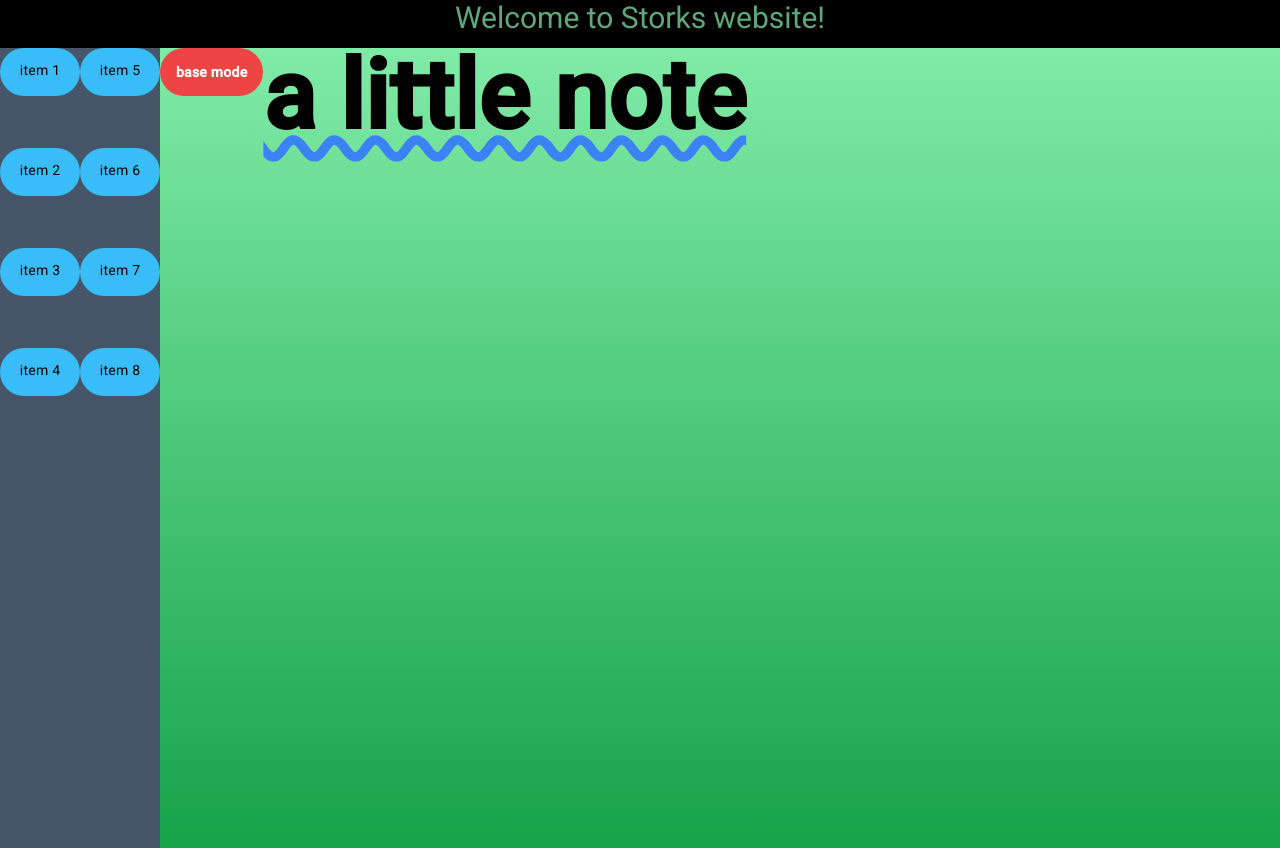
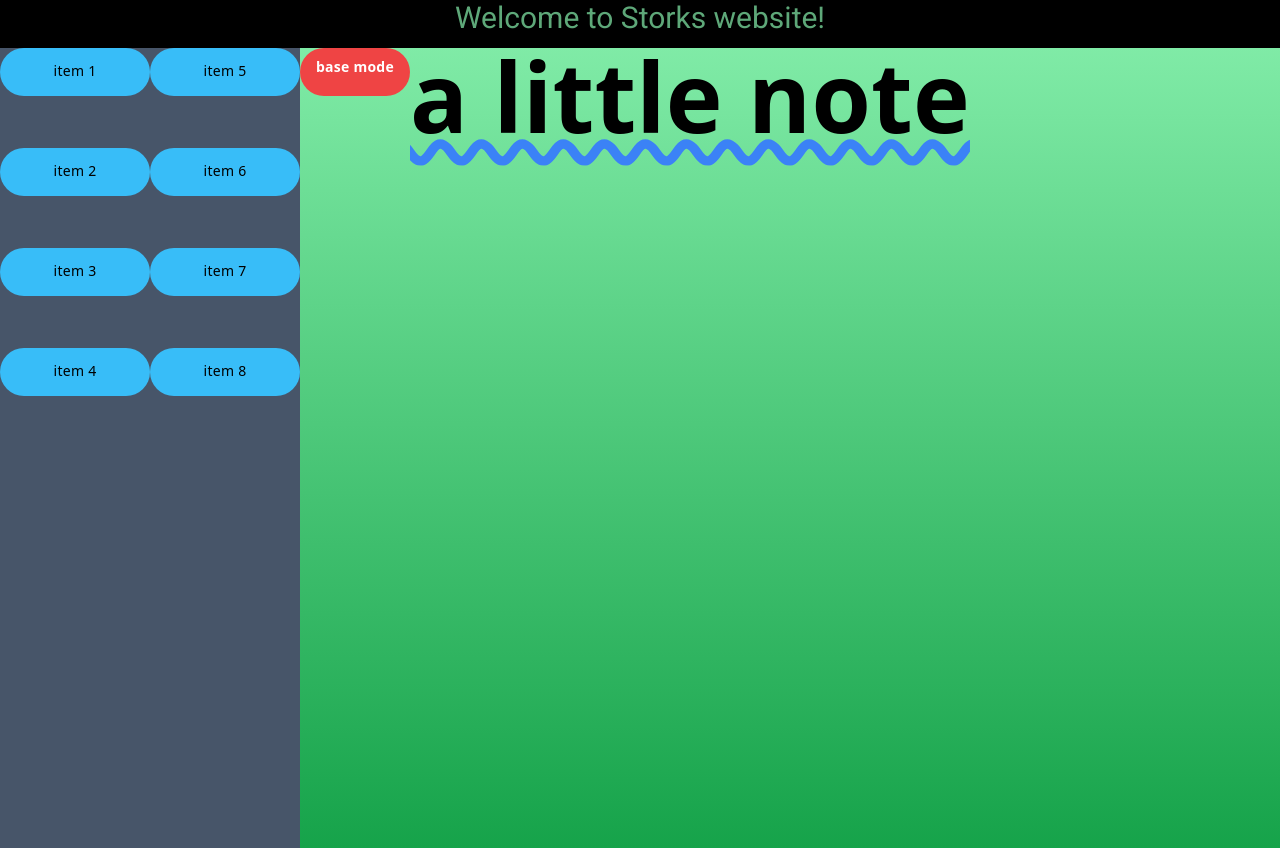
Before and after one commit to Storkzz/My-first-app, an Angular app in the folder first_webpage/: page / in a window 1280 px wide. Built offline with nearby package versions, Linux system fonts and the light colour scheme.

Commit message:
get your first conflicts bitch

```diff
--- a/first_webpage/src/app/app.component.html
+++ b/first_webpage/src/app/app.component.html
@@ -1,25 +1,54 @@
-<body class="h-auto w-auto bg-gradient-to-b from-green-300 to-green-600" >
-<div>
-  <h1 class="w-screen h-12 bg-black pb-4 text-3xl text-green-300 text-center text-opacity-70 font bold"> Welcome to Storks website!</h1>
+<div class="bg-gradient-to-b from-green-300 to-green-600">
+  <h1
+    class="w-screen h-12 bg-black pb-4 text-3xl text-green-300 text-center text-opacity-70 font bold"
+  >
+    Welcome to Storks website!
+  </h1>
   <div class="flex">
-    <div class="w-40 h-screen bg-slate-600">
-    <div class="grid-container">
-      <div class="grid-item h-12 p-3 rounded-full bg-sky-400"><button>item 1</button></div>
-      <div class="grid-item h-12 p-3 rounded-full bg-sky-400"><button>item 2</button></div>
-      <div class="grid-item h-12 p-3 rounded-full bg-sky-400"><button>item 3</button></div>
-      <div class="grid-item h-12 p-3 rounded-full bg-sky-400"><button>item 4</button></div>
-      <div class="grid-item h-12 p-3 rounded-full bg-sky-400"><button>item 5</button></div>
-      <div class="grid-item h-12 p-3 rounded-full bg-sky-400"><button>item 6</button></div>
-      <div class="grid-item h-12 p-3 rounded-full bg-sky-400"><button>item 7</button></div>
-      <div class="grid-item h-12 p-3 rounded-full bg-sky-400"><button>item 8</button></div>
+    <div
+      class="w-40 h-screen bg-slate-600"
+      style="transition: all 1s"
+      [ngStyle]="{ width: sideBoxWidth }"
+    >
+      <div class="grid-container overflow-hidden whitespace-nowrap">
+        <div class="grid-item h-12 p-3 rounded-full bg-sky-400">
+          <button>item 1</button>
+        </div>
+        <div class="grid-item h-12 p-3 rounded-full bg-sky-400">
+          <button>item 2</button>
+        </div>
+        <div class="grid-item h-12 p-3 rounded-full bg-sky-400">
+          <button>item 3</button>
+        </div>
+        <div class="grid-item h-12 p-3 rounded-full bg-sky-400">
+          <button>item 4</button>
+        </div>
+        <div class="grid-item h-12 p-3 rounded-full bg-sky-400">
+          <button>item 5</button>
+        </div>
+        <div class="grid-item h-12 p-3 rounded-full bg-sky-400">
+          <button>item 6</button>
+        </div>
+        <div class="grid-item h-12 p-3 rounded-full bg-sky-400">
+          <button>item 7</button>
+        </div>
+        <div class="grid-item h-12 p-3 rounded-full bg-sky-400">
+          <button>item 8</button>
+        </div>
       </div>
     </div>
 
-  <button (click)="onButtonClick(storkMode)" class="bg-red-500 hover:bg-blue-700 text-white h-12 font-bold py-2 px-4 rounded-full">{{storkMode}}</button>
-                                                      <!--"#Why do i need to set Height here: h-12"-->
-  <p class="text-8xl font-bold underline decoration-blue-500 decoration-wavy decoration-5 underline-offset-8 note">a little note </p>
-
+    <a
+      (click)="onButtonClick(storkMode)"
+      class="bg-red-500 hover:bg-blue-700 text-white h-12 font-bold py-2 px-4 rounded-full"
+    >
+      {{ storkMode }}
+    </a>
+    <!--"#Why do i need to set Height here: h-12"-->
+    <p
+      class="text-8xl font-bold underline decoration-blue-500 decoration-wavy decoration-5 underline-offset-8 note"
+    >
+      a little note
+    </p>
+  </div>
 </div>
-
-</div>
-</body>
--- a/first_webpage/src/app/app.component.ts
+++ b/first_webpage/src/app/app.component.ts
@@ -11,10 +11,19 @@ import { RouterOutlet } from '@angular/router';
 })
 export class AppComponent {
   title = 'Stork is cool';
+  sideBoxWidth = "300px";
+  sideBoxButtonWidth = "300px";
 
   storkMode:string = "base mode";
 
   public onButtonClick(mode : string){
+    if(this.sideBoxWidth === "0px"){
+      this.sideBoxWidth = "300px";
+    }
+     else if(this.sideBoxWidth === "300px"){
+      this.sideBoxWidth = "0px";
+    }
+
     if(mode === "base mode"){
       this.storkMode = "cool";
     }
```
